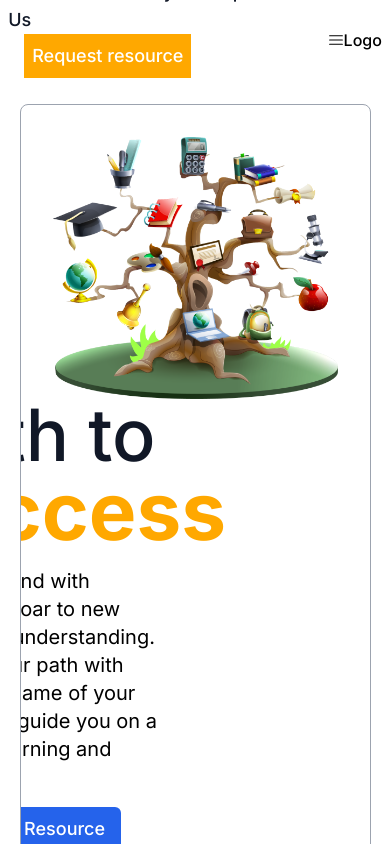
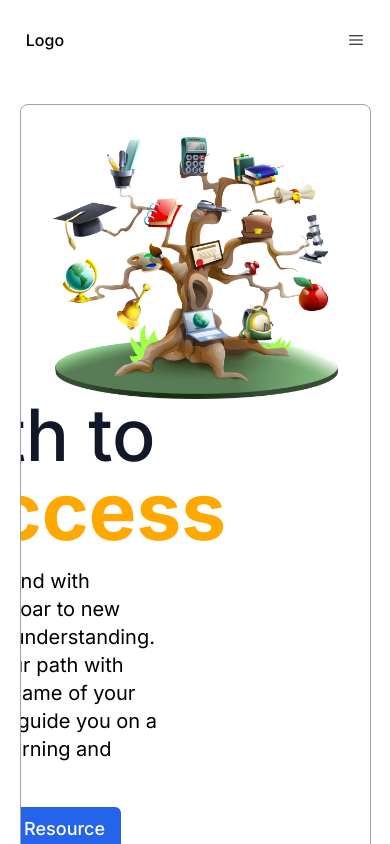
Before and after one commit to Viclaww/miversitysite, a Next.js app: page / in a window 390 px wide. Shown: the top 844 px of the page. Built offline with nearby package versions, Linux system fonts and the light colour scheme.

Commit message:
Navbar should be patched

```diff
--- a/app/components/Navbar.tsx
+++ b/app/components/Navbar.tsx
@@ -13,8 +13,8 @@ export const NavBar: FC<NavProps> = (): JSX.Element =>{
     const pathname = usePathname();
     return (
         <header className={`font-inter w-[95%] mx-auto h-fit z-50  backdrop-blur-md bg-transparent`}>
-            <nav className='flex flex-row md:flex-row-reverse mx-4 items-center justify-center md:justify-between font-mont h-20 font-medium'>
-                <span className='md:flex md:flex-row md:items-center'>
+            <nav className='flex flex-row md:flex-row-reverse mx-4 items-center justify-between md:justify-between font-mont h-20 font-medium'>
+                <span className='hidden md:flex md:flex-row md:items-center'>
                     <span className={ pathname === "/" ? 'text-lg font-medium text-[#FFA800]' : "text-gray-900 text-lg font-medium"}>
                         <Link href={"/"}>
                         Home
@@ -43,13 +43,14 @@ export const NavBar: FC<NavProps> = (): JSX.Element =>{
                     </Link>
                     </span>
                 </span>
-                <span className="block md:hidden">
-                    <RxHamburgerMenu></RxHamburgerMenu>
-                </span>
-                <span className='md:mx-0 md:mr-auto'>
+
+                <span className='md:mx-0 mr-auto'>
                     <Link href={"#"}>
                     Logo
                     </Link>
+                </span>
+                <span className="block md:hidden">
+                    <RxHamburgerMenu></RxHamburgerMenu>
                 </span>
         </nav>
     </header>
```
